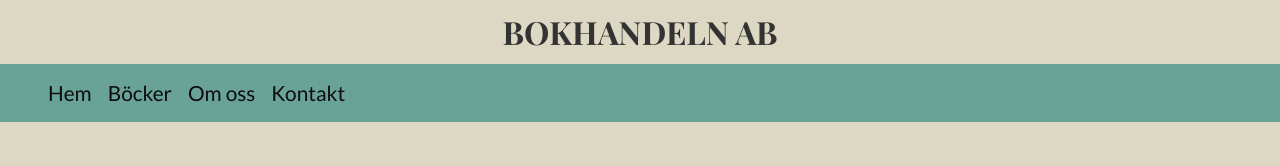
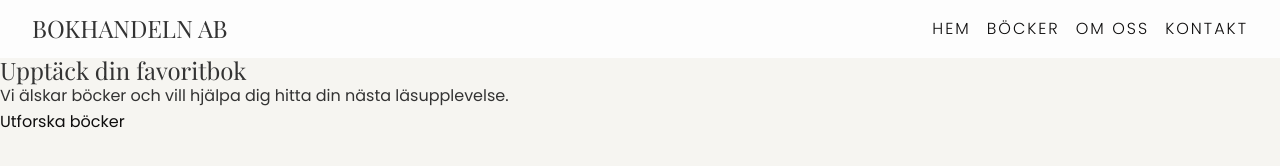
Before and after one commit to isabellea-f/Bokhandel, a plain HTML site: page index.html in a window 1280 px wide. Drawn offline with nearby package versions, Linux system fonts and the light colour scheme; a web font is replaced by a local one.

Commit message:
update base layout and design

```diff
--- a/index.html
+++ b/index.html
@@ -7,11 +7,12 @@
     <link rel="stylesheet" href="style.css" />
   </head>
   <body>
-    <header>
+    <!--    <header>
       <div class="logo"><h1>Bokhandeln AB</h1></div>
-    </header>
+    </header> -->
 
     <nav>
+      <h1 class="logo">Bokhandeln AB</h1>
       <ul>
         <li><a href="#">Hem</a></li>
         <li><a href="#">Böcker</a></li>
@@ -19,5 +20,15 @@
         <li><a href="#">Kontakt</a></li>
       </ul>
     </nav>
+
+    <main>
+      <section id="hero">
+        <h2>Upptäck din favoritbok</h2>
+        <p>
+          Vi älskar böcker och vill hjälpa dig hitta din nästa läsupplevelse.
+        </p>
+        <a href="" class="button">Utforska böcker</a>
+      </section>
+    </main>
   </body>
 </html>
--- a/style.css
+++ b/style.css
@@ -1,5 +1,4 @@
-@import url("https://fonts.googleapis.com/css2?family=Lato:ital,wght@0,100;0,300;0,400;0,700;0,900;1,100;1,300;1,400;1,700;1,900&family=Playfair+Display:ital,wght@0,400..900;1,400..900&display=swap");
-
+@import url("https://fonts.googleapis.com/css2?family=Playfair+Display:ital,wght@0,400..900;1,400..900&family=Poppins:ital,wght@0,100;0,200;0,300;0,400;0,500;0,600;0,700;0,800;0,900;1,100;1,200;1,300;1,400;1,500;1,600;1,700;1,800;1,900&display=swap");
 * {
   margin: 0;
   padding: 0;
@@ -8,28 +7,28 @@
 :root {
   --primary-color: #69a297;
   --accent-color: #50808e;
-  --white-color: #ddd8c4;
+  --beige-color: #f6f5f1;
+  --white-color: #fdfdfd;
   --black-color: #0e0d0d;
   --gray-color: #333;
 }
 
 body {
-  background-color: var(--white-color);
-  font-family: "Lato", sans-serif;
+  background-color: var(--beige-color);
+  font-family: "poppins", sans-serif;
   color: var(--gray-color);
   line-height: 1.6rem;
   font-size: 16px;
 }
 
+/* Typography */
+
 h1,
 h2,
 h3,
 h4 {
+  font-weight: 400;
   font-family: "playfair display", sans-serif;
-}
-
-header {
-  padding: 1.2rem 0;
 }
 
 a {
@@ -41,16 +40,26 @@ a:hover {
   color: var(--accent-color);
 }
 
+/* Header / Logo */
+
+header {
+  padding: 1.2rem 0;
+  background-color: var(--white-color);
+}
+
 .logo {
   text-align: center;
   text-transform: uppercase;
+  font-weight: 300;
 }
+
+/* Navigation */
 
 nav {
   display: flex;
   justify-content: space-between;
   padding: 1rem 2rem;
-  background-color: var(--primary-color);
+  background-color: var(--white-color);
 }
 
 nav ul {
@@ -60,7 +69,10 @@ nav ul {
 
 nav li {
   padding-left: 1rem;
-  font-size: 1.3rem;
+  font-size: 1rem;
+  font-weight: 300;
+  letter-spacing: 2px;
+  text-transform: uppercase;
 }
 
 @media only screen and (max-width: 600px) {
@@ -78,3 +90,8 @@ nav li {
     padding: 0.5rem 0;
   }
 }
+
+/* Hero section */
+#hero {
+  height: 600px;
+}
```
